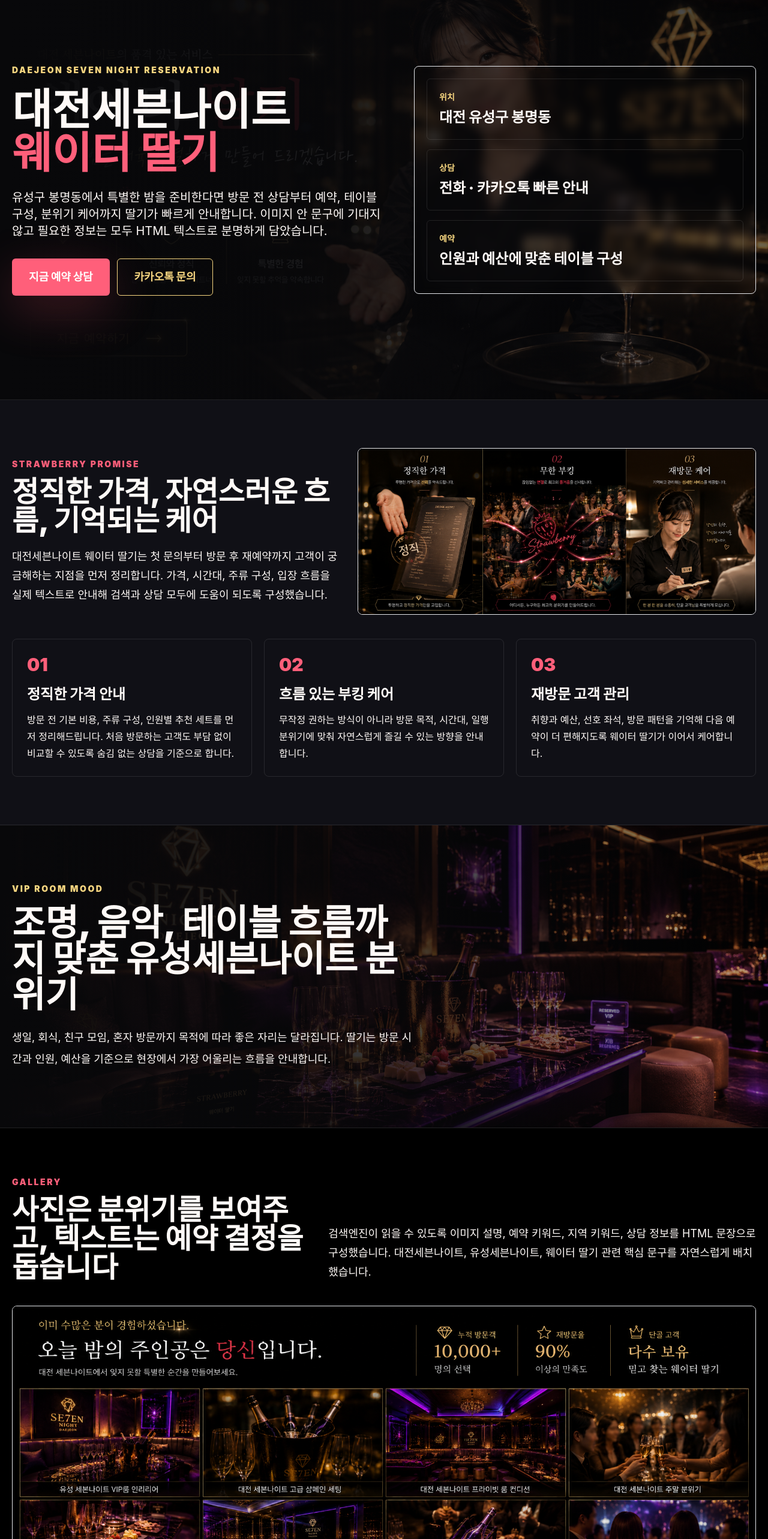
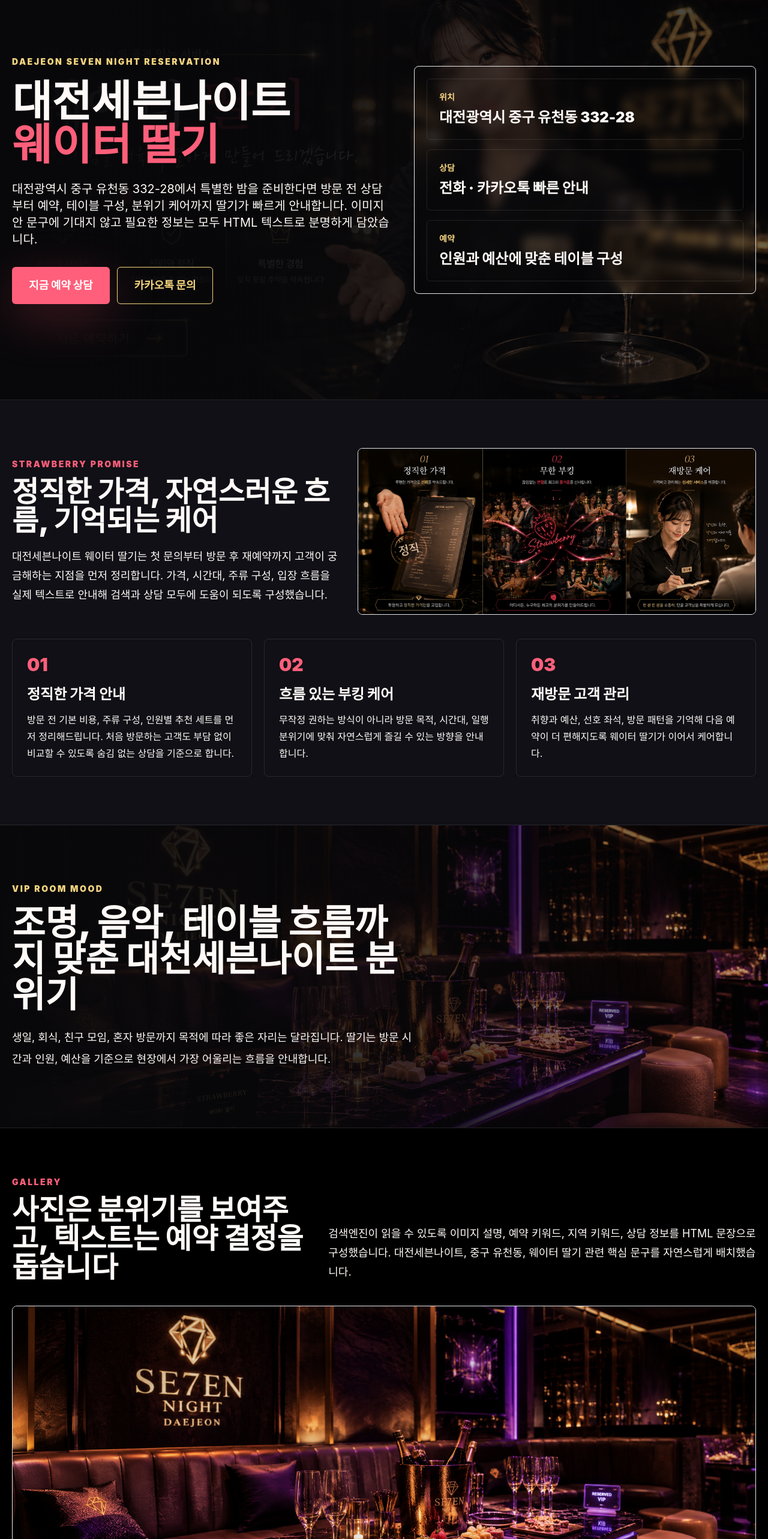
Before and after one commit to oct12kr/busanhopa, a Next.js app: page / in a window 1280 px wide. Shown: the part 135-2701 px from the top of the page at 60% size. Built offline with nearby package versions, Linux system fonts and the light colour scheme.

Commit message:
Update address and add sitemap

```diff
--- a/app/layout.tsx
+++ b/app/layout.tsx
@@ -3,9 +3,9 @@ import "./globals.css";
 
 const siteUrl = "https://daejeon-seven-nights-strawberry.vercel.app";
 const title =
-  "대전세븐나이트 웨이터 딸기 | 유성세븐나이트 예약 상담";
+  "대전세븐나이트 웨이터 딸기 | 대전 예약 상담";
 const description =
-  "대전세븐나이트 웨이터 딸기 예약 상담 페이지. 유성구 봉명동 나이트 방문 전 가격, 시간대, 룸 분위기, 주류 세트, 드레스코드, 재방문 케어까지 실제 텍스트로 안내합니다.";
+  "대전세븐나이트 웨이터 딸기 예약 상담 페이지. 대전광역시 중구 유천동 332-28 방문 전 가격, 시간대, 룸 분위기, 주류 세트, 드레스코드, 재방문 케어까지 실제 텍스트로 안내합니다.";
 
 export const metadata: Metadata = {
   metadataBase: new URL(siteUrl),
@@ -13,14 +13,14 @@ export const metadata: Metadata = {
   description,
   keywords: [
     "대전세븐나이트",
-    "유성세븐나이트",
+    "중구세븐나이트",
     "대전 세븐나이트 예약",
-    "유성 세븐나이트 예약",
+    "중구 세븐나이트 예약",
     "웨이터 딸기",
-    "봉명동 나이트",
+    "유천동 나이트",
     "대전 나이트클럽",
     "대전세븐나이트 부킹",
-    "유성세븐나이트 부킹",
+    "중구세븐나이트 부킹",
     "대전세븐나이트 오는길"
   ],
   alternates: {
--- a/app/page.tsx
+++ b/app/page.tsx
@@ -1,8 +1,8 @@
 import Image from "next/image";
 
 const businessName = "대전세븐나이트 웨이터 딸기";
-const area = "대전광역시 유성구 봉명동";
-const detailAddress = "상세주소 입력 예정";
+const area = "대전광역시 중구 유천동";
+const detailAddress = "332-28";
 const phoneDisplay = "010-1234-5678";
 const phoneHref = "tel:01012345678";
 const kakaoId = "strawberry7";
@@ -82,24 +82,23 @@ const localBusinessSchema = {
   "@context": "https://schema.org",
   "@type": "NightClub",
   name: businessName,
-  alternateName: ["대전세븐나이트", "유성세븐나이트", "웨이터 딸기"],
+  alternateName: ["대전세븐나이트", "중구세븐나이트", "유천동세븐나이트", "웨이터 딸기"],
   description:
-    "대전광역시 유성구 봉명동 대전세븐나이트 예약 상담. 웨이터 딸기의 가격 안내, 부킹 케어, 재방문 고객 관리, 시크릿 가이드 서비스.",
+    "대전광역시 중구 유천동 332-28 대전세븐나이트 예약 상담. 웨이터 딸기의 가격 안내, 부킹 케어, 재방문 고객 관리, 시크릿 가이드 서비스.",
   url: siteUrl,
   image: [
     `${siteUrl}/images/seven%20(1).png`,
     `${siteUrl}/images/seven%20(2).png`,
     `${siteUrl}/images/seven%20(3).png`,
-    `${siteUrl}/images/seven%20(4).png`,
     `${siteUrl}/images/seven%20(5).png`
   ],
   telephone: phoneDisplay,
   priceRange: "상담 후 안내",
-  areaServed: ["대전광역시", "유성구", "봉명동"],
+  areaServed: ["대전광역시", "중구", "유천동"],
   address: {
     "@type": "PostalAddress",
     streetAddress: detailAddress,
-    addressLocality: "유성구 봉명동",
+    addressLocality: "중구 유천동",
     addressRegion: "대전광역시",
     addressCountry: "KR"
   },
@@ -191,7 +190,7 @@ export default function Home() {
               <span className="block text-[#ff5f7a]">웨이터 딸기</span>
             </h1>
             <p className="mt-6 max-w-2xl text-lg leading-8 text-white/82 md:text-xl">
-              유성구 봉명동에서 특별한 밤을 준비한다면 방문 전 상담부터
+              대전광역시 중구 유천동 332-28에서 특별한 밤을 준비한다면 방문 전 상담부터
               예약, 테이블 구성, 분위기 케어까지 딸기가 빠르게 안내합니다.
               이미지 안 문구에 기대지 않고 필요한 정보는 모두 HTML 텍스트로
               분명하게 담았습니다.
@@ -213,7 +212,7 @@ export default function Home() {
           </div>
           <div className="grid gap-4 rounded-lg border border-white/12 bg-black/58 p-5 backdrop-blur">
             {[
-              ["위치", "대전 유성구 봉명동"],
+              ["위치", "대전광역시 중구 유천동 332-28"],
               ["상담", "전화 · 카카오톡 빠른 안내"],
               ["예약", "인원과 예산에 맞춘 테이블 구성"]
             ].map(([label, value]) => (
@@ -288,7 +287,7 @@ export default function Home() {
               VIP Room Mood
             </p>
             <h2 className="mt-4 text-4xl font-black leading-tight md:text-6xl">
-              조명, 음악, 테이블 흐름까지 맞춘 유성세븐나이트 분위기
+              조명, 음악, 테이블 흐름까지 맞춘 대전세븐나이트 분위기
             </h2>
             <p className="mt-6 text-lg leading-9 text-white/82">
               생일, 회식, 친구 모임, 혼자 방문까지 목적에 따라 좋은 자리는
@@ -313,13 +312,13 @@ export default function Home() {
             <p className="text-lg leading-8 text-white/72">
               검색엔진이 읽을 수 있도록 이미지 설명, 예약 키워드, 지역 키워드,
               상담 정보를 HTML 문장으로 구성했습니다. 대전세븐나이트,
-              유성세븐나이트, 웨이터 딸기 관련 핵심 문구를 자연스럽게
+              중구 유천동, 웨이터 딸기 관련 핵심 문구를 자연스럽게
               배치했습니다.
             </p>
           </div>
           <div className="mt-10 overflow-hidden rounded-lg border border-white/12">
             <Image
-              src="/images/seven (4).png"
+              src="/images/seven (3).png"
               alt="대전세븐나이트 VIP룸과 샴페인 테이블 갤러리"
               width={2400}
               height={1000}
@@ -415,15 +414,15 @@ export default function Home() {
               카카오톡 ID: {kakaoId}
             </address>
             <p className="mt-5 leading-8 text-white/68">
-              상세주소가 확정되면 지도 iframe과 주차 안내를 연결합니다. 현재는
-              유성구 봉명동 지역 키워드를 중심으로 검색 노출에 필요한 텍스트
-              구조를 먼저 잡았습니다.
+              대전광역시 중구 유천동 332-28 주소를 기준으로 방문 전 상담과
+              예약 안내를 연결합니다. 지도와 주차 안내는 확인 후 추가로
+              반영하겠습니다.
             </p>
           </div>
           <div className="flex min-h-[360px] items-center justify-center rounded-lg border border-dashed border-white/20 bg-[#111015] p-6 text-center leading-8 text-white/68">
             Google Maps 영역
             <br />
-            상세주소 확정 후 지도와 주차 안내를 연결하세요.
+            지도와 주차 안내를 확인 후 연결하세요.
           </div>
         </div>
       </section>
@@ -479,7 +478,7 @@ export default function Home() {
       <footer className="border-t border-white/10 bg-black px-5 py-8 text-sm leading-7 text-white/60">
         <div className="mx-auto max-w-7xl">
           <p className="font-black text-white">
-            {businessName} | 유성세븐나이트 예약 상담
+            {businessName} | 대전세븐나이트 예약 상담
           </p>
           <p>
             사업자 정보: 입력 예정 · 주소: {area} {detailAddress} · 전화:
@@ -487,7 +486,7 @@ export default function Home() {
             {phoneDisplay} · 카카오톡 ID: {kakaoId}
           </p>
           <p>
-            대전세븐나이트, 유성세븐나이트, 웨이터 딸기, 정직한 가격 안내,
+            대전세븐나이트, 중구 유천동, 웨이터 딸기, 정직한 가격 안내,
             부킹 케어, 재방문 관리, 방문 가이드 정보를 제공합니다.
           </p>
         </div>
```
Also changed, not shown: 2 other files (tests, documents, lock files or other folders).
